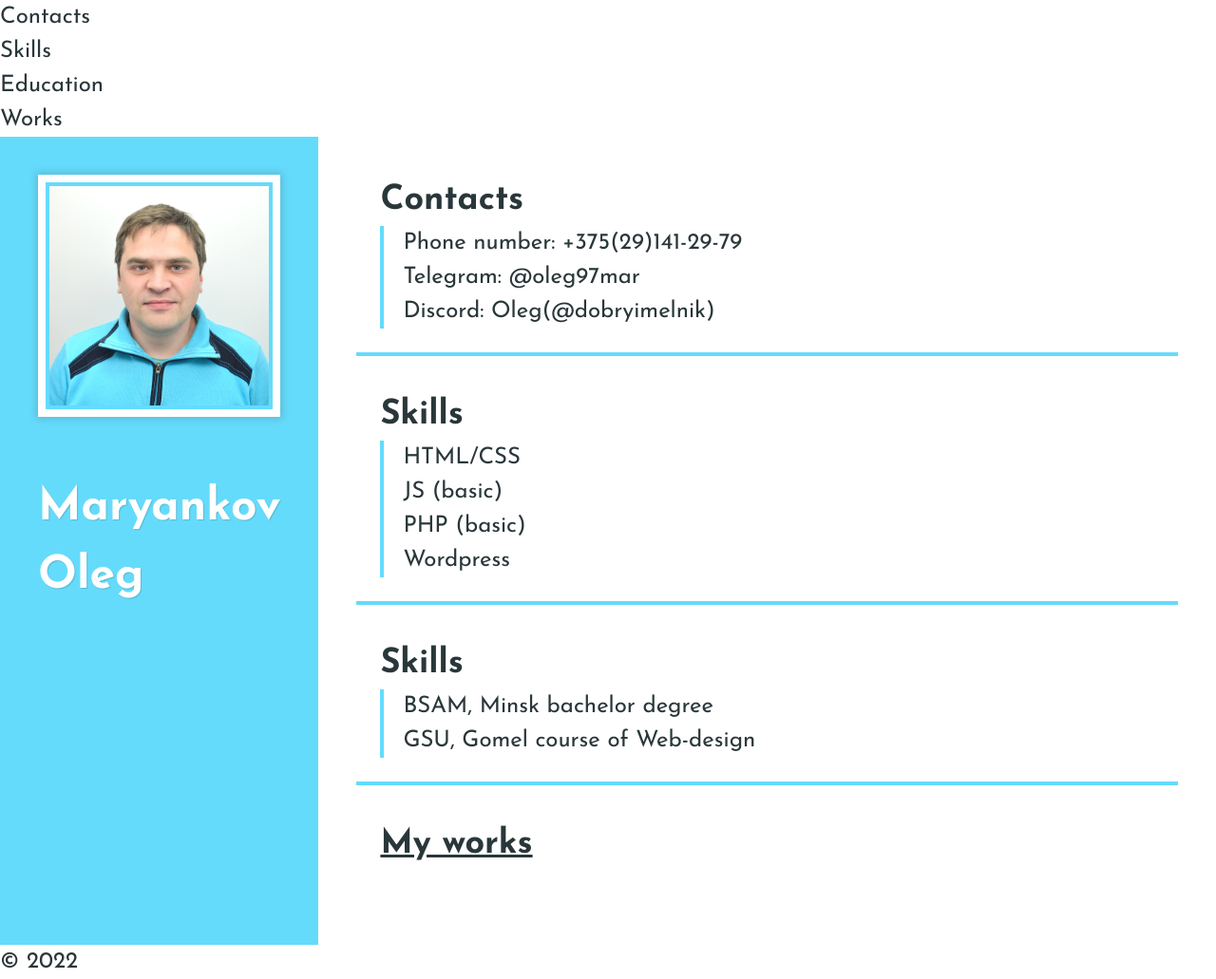
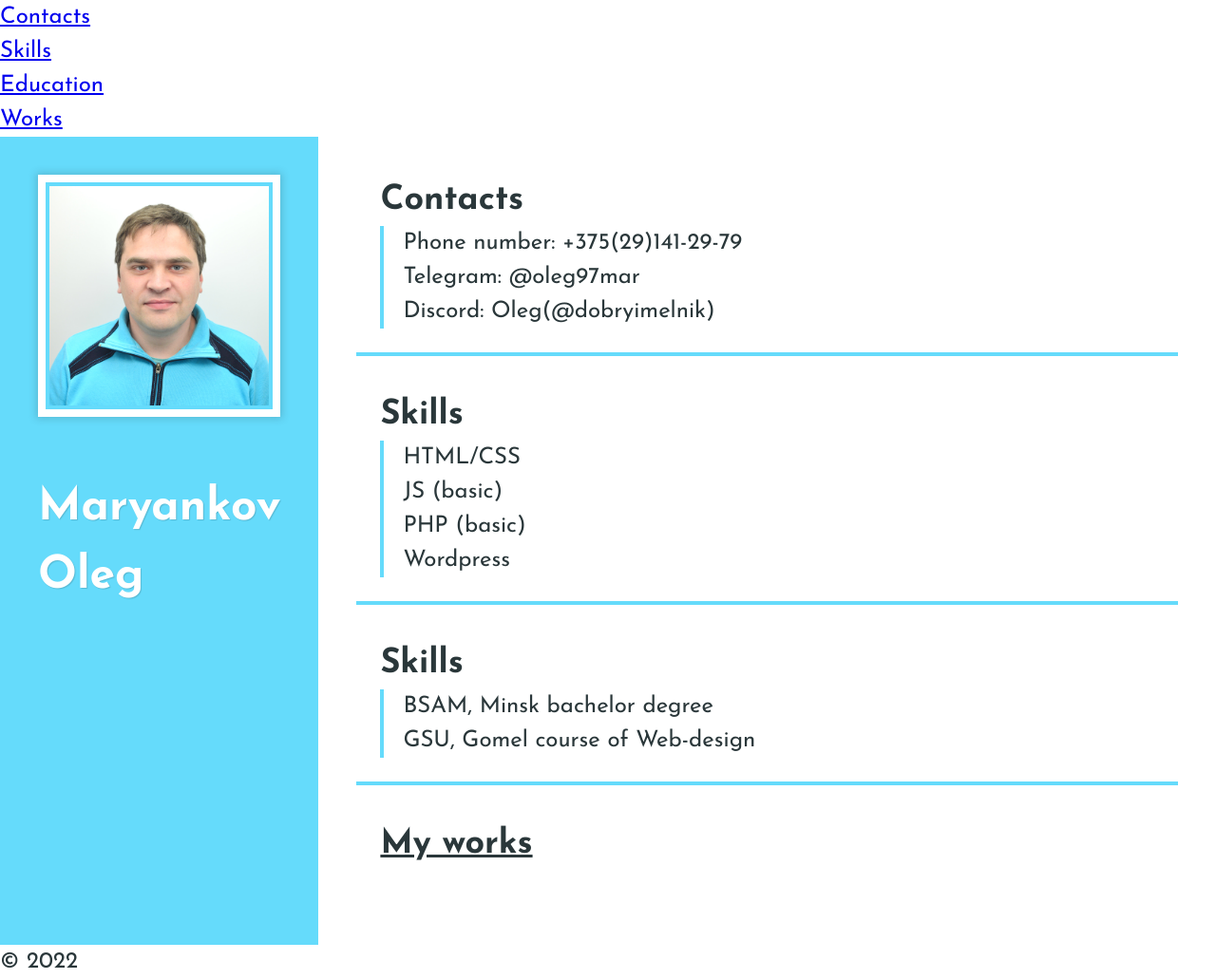
Before and after one commit to dobryimelnik/rsschool-cv, a plain HTML site: page index.html in a window 1280 px wide. Shown: the whole page at 95% size. Drawn offline with Linux system fonts and the light colour scheme.

Commit message:
fix: fixed nav list

```diff
--- a/index.html
+++ b/index.html
@@ -16,10 +16,10 @@
 
             <nav class="header-nav">
                 <ul class="nav-list">
-                    <li class="nav-item">Contacts</li>
-                    <li class="nav-item">Skills</li>
-                    <li class="nav-item">Education</li>
-                    <li class="nav-item">Works</li>
+                    <li class="nav-item"><a href="#" class="nav-link">Contacts</a></li>
+                    <li class="nav-item"><a href="#" class="nav-link">Skills</a></li>
+                    <li class="nav-item"><a href="#" class="nav-link">Education</a></li>
+                    <li class="nav-item"><a href="#" class="nav-link">Works</a></li>
                 </ul>
                 <!-- /nav-list -->
             </nav>
```
